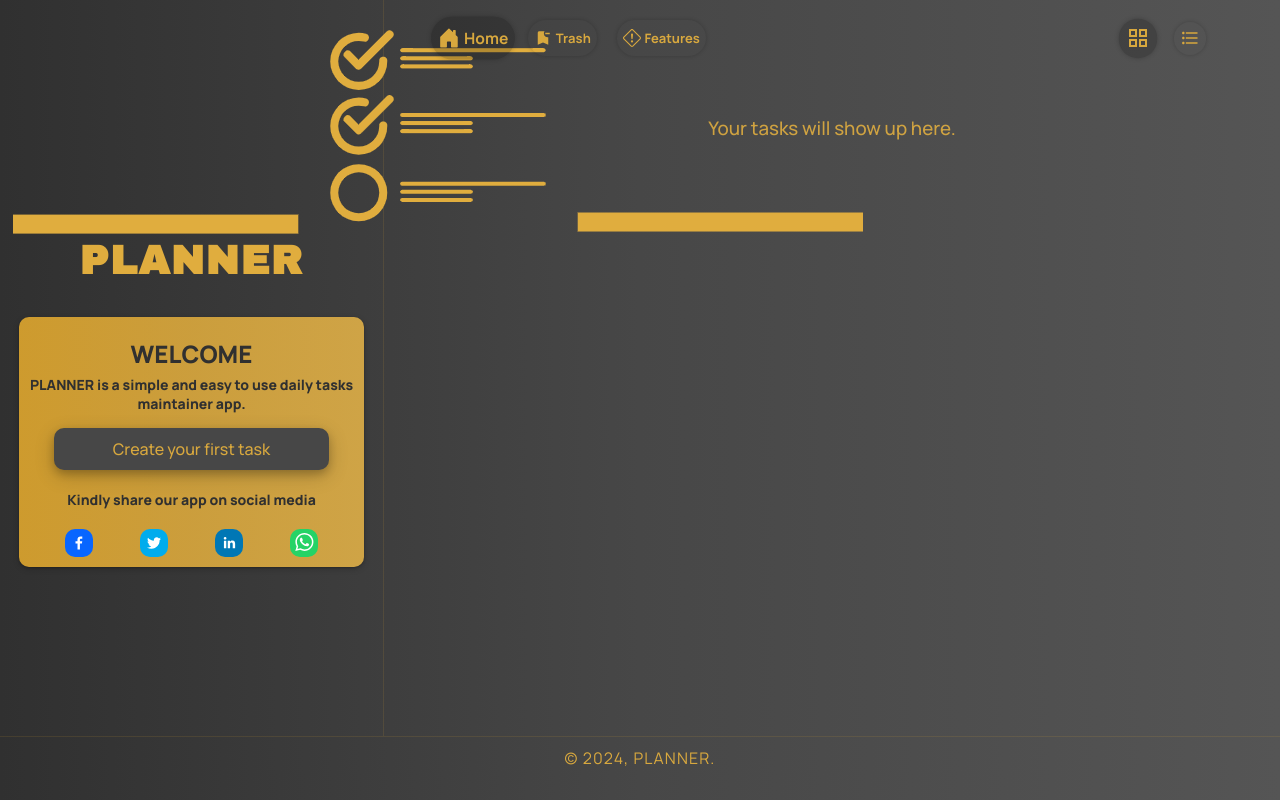
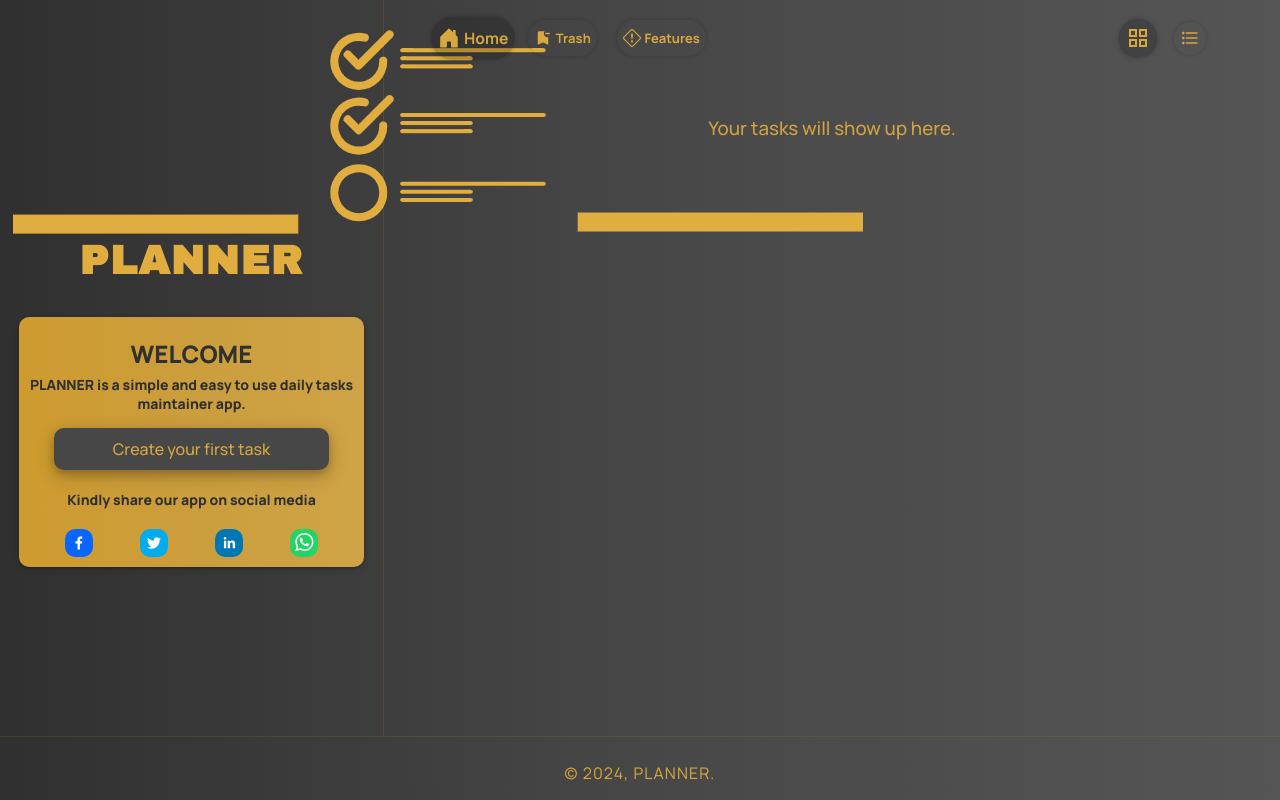
Before and after one commit to MaitisamY/planner, a Next.js app: page / in a window 1280 px wide. Built offline with nearby package versions, Linux system fonts and the light colour scheme.

Commit message:
footer change

```diff
--- a/src/app/globals.css
+++ b/src/app/globals.css
@@ -231,7 +231,7 @@ footer {
   background-color: transparent;
   filter: blur(2);
   color: rgba(224, 173, 62, 0.952);
-  padding: 10px 0 5px 0;
+  padding: 25px 0 5px 0;
   box-sizing: border-box;
   font-family: "Manrope", sans-serif;
   font-weight: 400;
```
